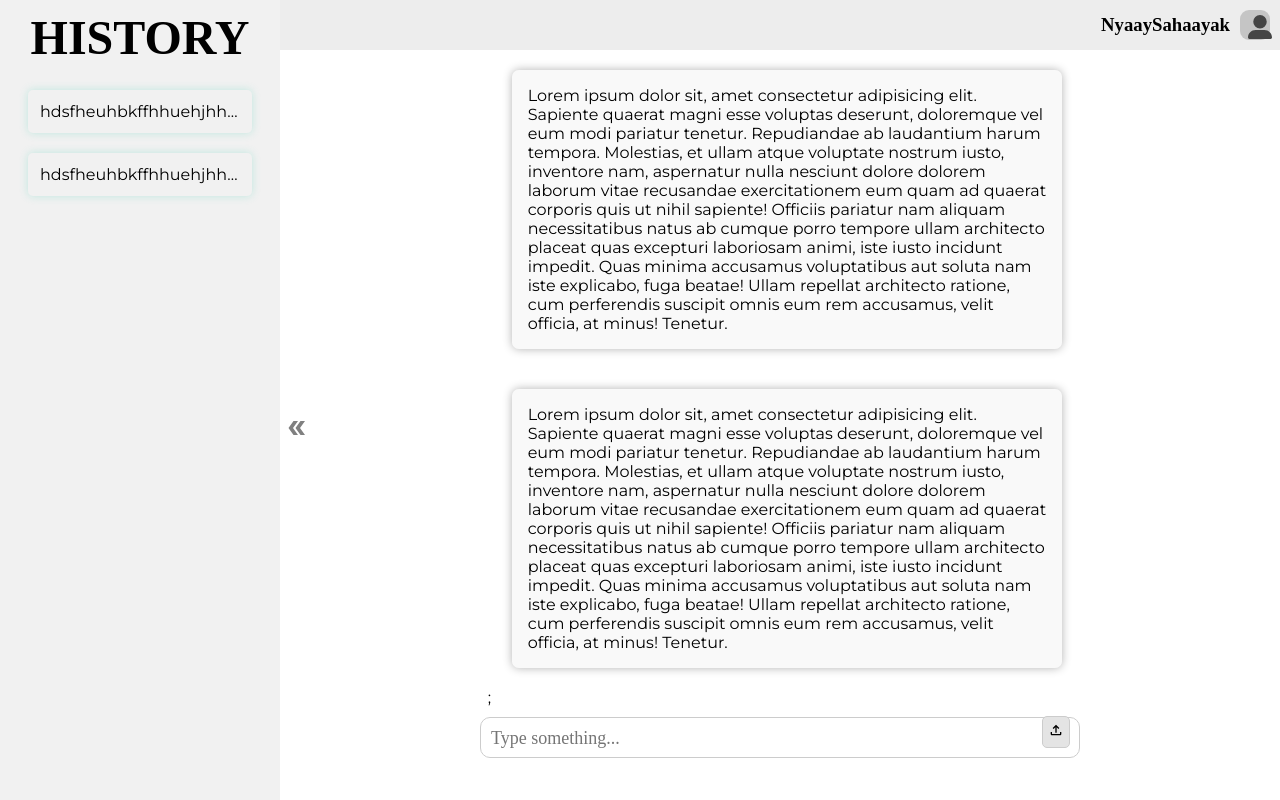
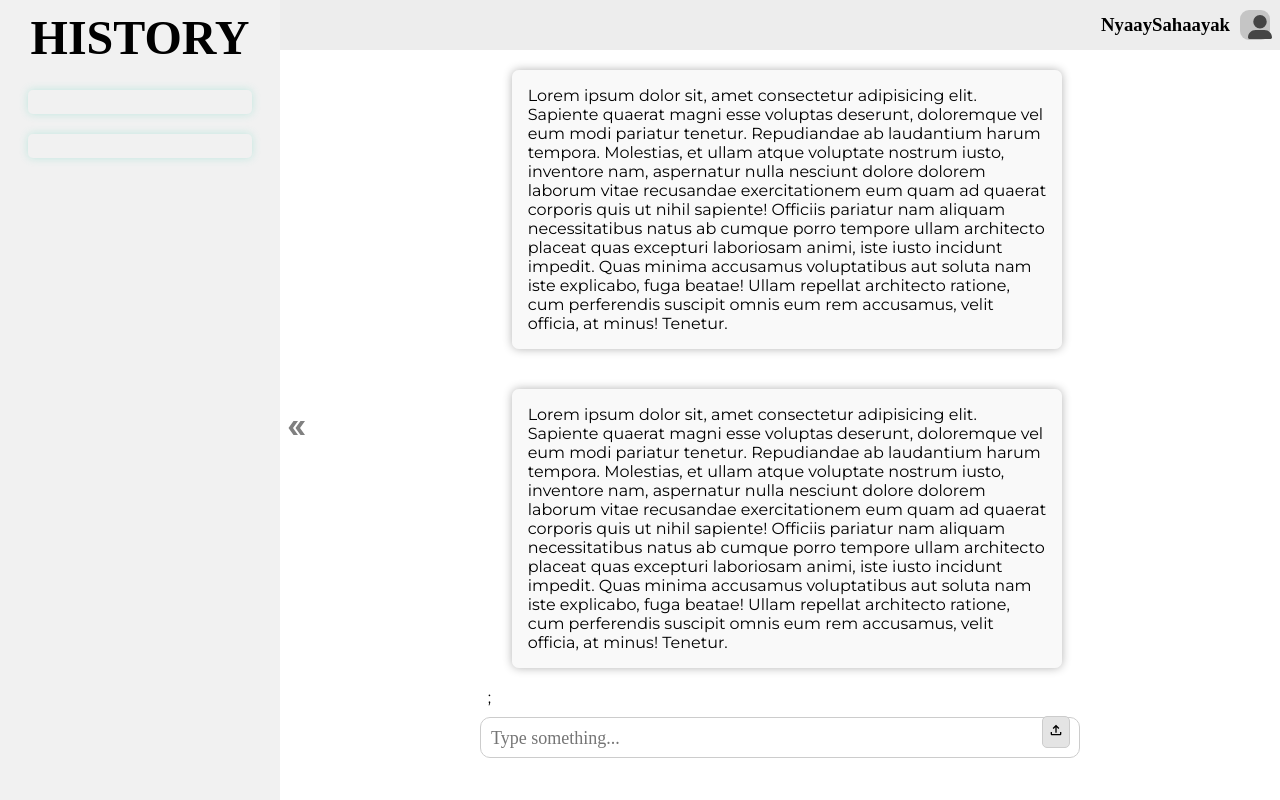
Before and after one commit to Pankaj-Deshmukh/NyaaySahaayak, a React (Create React App) app in the folder Frontend/: page /home in a window 1280 px wide. Built offline with nearby package versions, Linux system fonts and the light colour scheme.

Commit message:
search_resolved

```diff
--- a/Frontend/src/App.js
+++ b/Frontend/src/App.js
@@ -4,7 +4,6 @@ import { BrowserRouter as Path, Route, Routes } from 'react-router-dom'
 
 function App() {
    return (
-      <>
          <Path>
             <Routes>
 
@@ -13,7 +12,6 @@ function App() {
 
             </Routes>
          </Path>
-      </>
    );
 }
 
--- a/Frontend/src/LoginPage.js
+++ b/Frontend/src/LoginPage.js
@@ -8,7 +8,7 @@ const changeloc4k = () => {
 };
 
 const FB = () => {
-  window.location.href = "http://localhost:3003/auth/facebook";
+  window.location.href = "http://localhost:3003/auth/facebook";  //Redirecting to Facebook authentication
 };
 
 export default function LoginPage() {
--- a/Frontend/src/components/css/home.css
+++ b/Frontend/src/components/css/home.css
@@ -103,11 +103,8 @@ h1,h3{
 }
 .content-box{
     width: 70%;
-<<<<<<< HEAD
     height: max-content;
-=======
     height:max-content;
->>>>>>> 5f68b64677b26d12061f1096e76765a336afdfb2
     background-color: #c9d6ff;
     background: linear-gradient(to right, #dae2fd, #d1dcff);
 }
--- a/Frontend/src/components/home/home.jsx
+++ b/Frontend/src/components/home/home.jsx
@@ -1,7 +1,7 @@
 import React from 'react'
 import { useState, useRef } from 'react'
 import Style from './home.module.css'
-import {SearchBar,searchTerm} from '../searchBar/searchBar.jsx'
+import SearchBar from '../searchBar/searchBar.jsx'
 // import searchTerm from '../searchBar/searchBar.jsx'
 import DialogueBox from '../dialogueBox/dialogueBox.jsx'
 import User from '../user/user.jsx'
@@ -15,6 +15,8 @@ import { FaUserLarge} from "react-icons/fa6";
 
 
 function Home() {
+  const [searchTerm,setSearchTerm] = useState("");
+
   const [mode,setMode] = useState(false);
   const changeMode = () => {
    setMode(e => !e);
@@ -35,13 +37,19 @@ function Home() {
     }
   }
 
+
+  const handleSearchTermChange = (term) => {
+    console.log("Search is: "+term)
+    setSearchTerm(term);
+  }
+
   return (
     <div className={Style.main}>
       {popup && <div className={Style.popbg} onClick={closePopup} ref={popupRef}></div>}
       <div className={Style.history} style={{backgroundColor: mode ? "#022B3A" : "" }}>
         <h1 title='your history goes here' style={{color:mode ? "#E1E5F2" : ""}}>HISTORY</h1>
-        <SearchHistory />
-        <SearchHistory />
+        <SearchHistory searchTerm = {searchTerm}/>
+        <SearchHistory searchTerm = {searchTerm}/>
       </div>
       <div className={Style.body} style={{backgroundColor:mode ? "#011D27" : ""}}>
         <div className={Style.arrow}><MdOutlineDoubleArrow /></div>
@@ -65,7 +73,7 @@ function Home() {
           </div>
         </div>
         <div className={Style.footer}>
-          <SearchBar />
+          <SearchBar onSearchTermChange={handleSearchTermChange}/>
         </div>
       </div>
     </div>
--- a/Frontend/src/components/searchBar/searchBar.jsx
+++ b/Frontend/src/components/searchBar/searchBar.jsx
@@ -76,4 +76,4 @@ useEffect(() => {
   );
 }
 
-export { SearchBar, searchTerm};
+export default SearchBar;
--- a/Frontend/src/components/searchHistory/searchHistory.jsx
+++ b/Frontend/src/components/searchHistory/searchHistory.jsx
@@ -1,14 +1,12 @@
-import React from 'react'
-import Style from './searchHistory.module.css'
+import React from 'react';
+import Style from './searchHistory.module.css';
 
-function searchHistory() {
+function SearchHistory(props) {
   return (
     <div className={Style.outer}>
-      <p>
-        hdsfheuhbkffhhuehjhhkfahuuuhjhuyeurhfhahfkjhadfhajhjfjkdhflhfskhdjshkfjdhuhejhfhafoahbafhhpankja fdjfdfhfhjkhfklh
-      </p>
+      <p>{props.searchTerm}</p>
     </div>
-  )
+  );
 }
 
-export default searchHistory
+export default SearchHistory;
```
Also changed, not shown: 1 other file (tests, documents, lock files or other folders).
